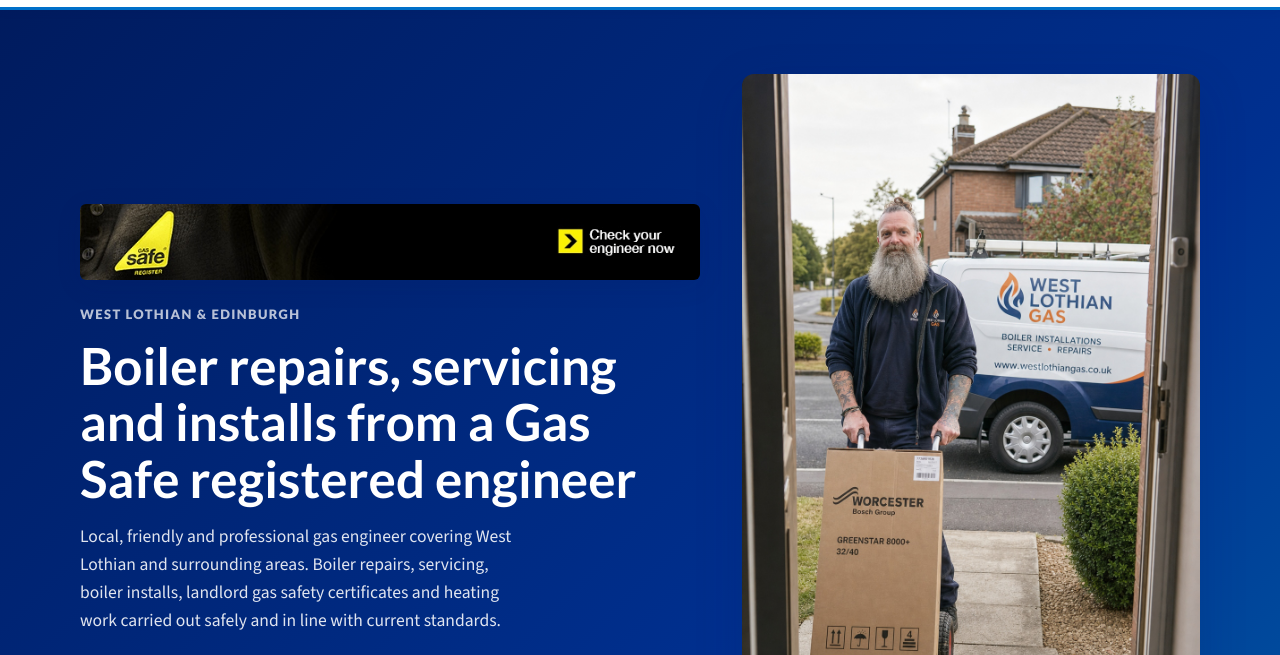
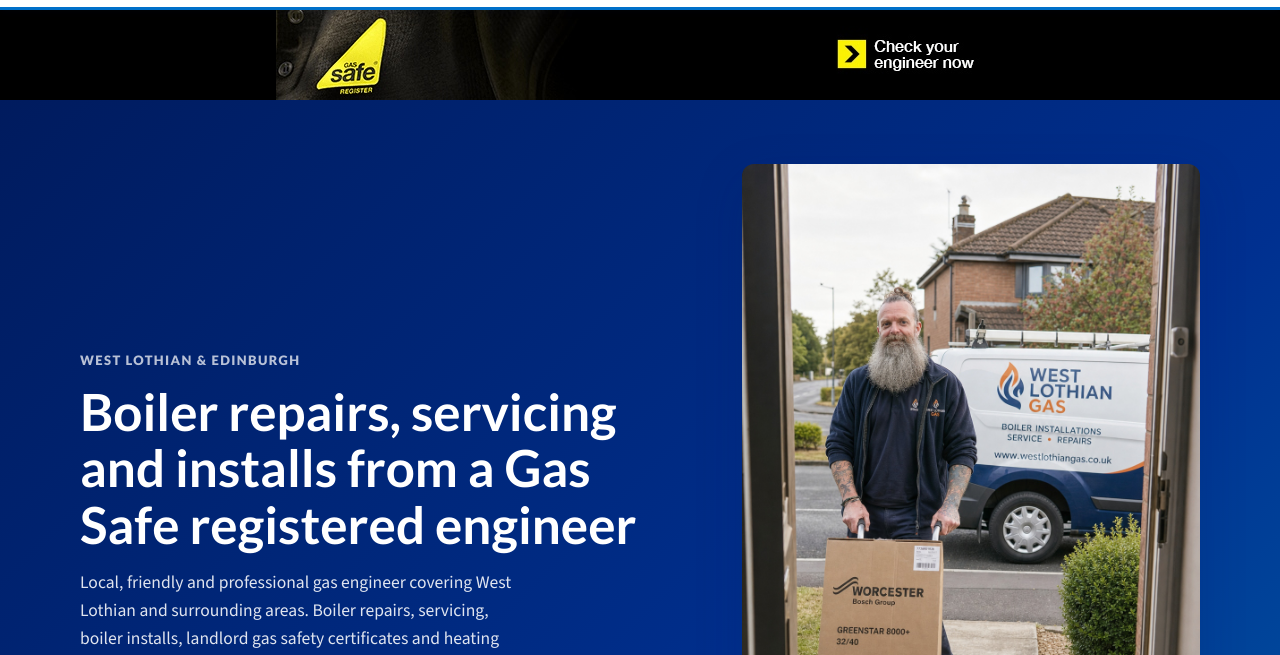
Before and after one commit to broxburnboilers-max/westlothiangas-website, a plain HTML site: page index.html in a window 1280 px wide. Shown: the part 133-788 px from the top of the page. Drawn offline with nearby package versions, Linux system fonts and the light colour scheme.

Commit message:
Move Gas Safe leaderboard banner to full-width bar below header

```diff
--- a/index.html
+++ b/index.html
@@ -40,10 +40,16 @@
   </header>
 
   <main id="main-content">
+
+    <div class="leaderboard-bar">
+      <a href="https://www.gassaferegister.co.uk/" target="_blank" rel="noopener noreferrer">
+        <img src="assets/gas-safe-banner.jpg" alt="Gas Safe Register – Check your engineer now" />
+      </a>
+    </div>
+
     <section class="hero">
       <div class="hero__inner">
         <div class="hero__content">
-          <img src="assets/gas-safe-banner.jpg" alt="Gas Safe Register – Check your engineer now" class="hero__banner" />
           <p class="hero__eyebrow">West Lothian & Edinburgh</p>
           <h1 class="hero__title">Boiler repairs, servicing and installs from a Gas Safe registered engineer</h1>
           <p class="hero__sub">
--- a/styles.css
+++ b/styles.css
@@ -182,14 +182,25 @@
   font-family: var(--font-display);
 }
 
-.hero__banner {
-  width: 100%;
-  max-width: 728px;
+.leaderboard-bar {
+  background: #000;
+  display: flex;
+  justify-content: center;
+  align-items: center;
+  padding: 0;
+  line-height: 0;
+}
+
+.leaderboard-bar a {
+  display: block;
+  line-height: 0;
+}
+
+.leaderboard-bar img {
+  width: 728px;
+  max-width: 100%;
   height: auto;
   display: block;
-  border-radius: var(--radius-sm);
-  margin-bottom: 24px;
-  box-shadow: var(--shadow-md);
 }
 
 .hero__eyebrow {
```
